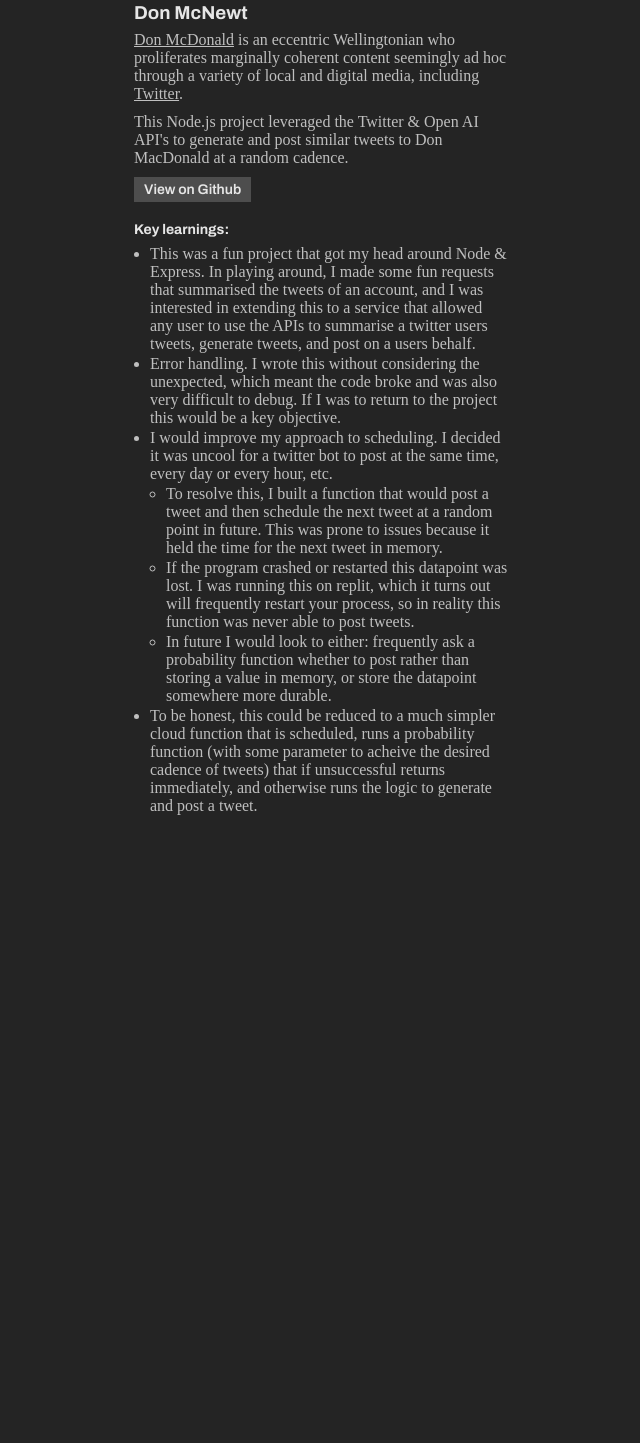
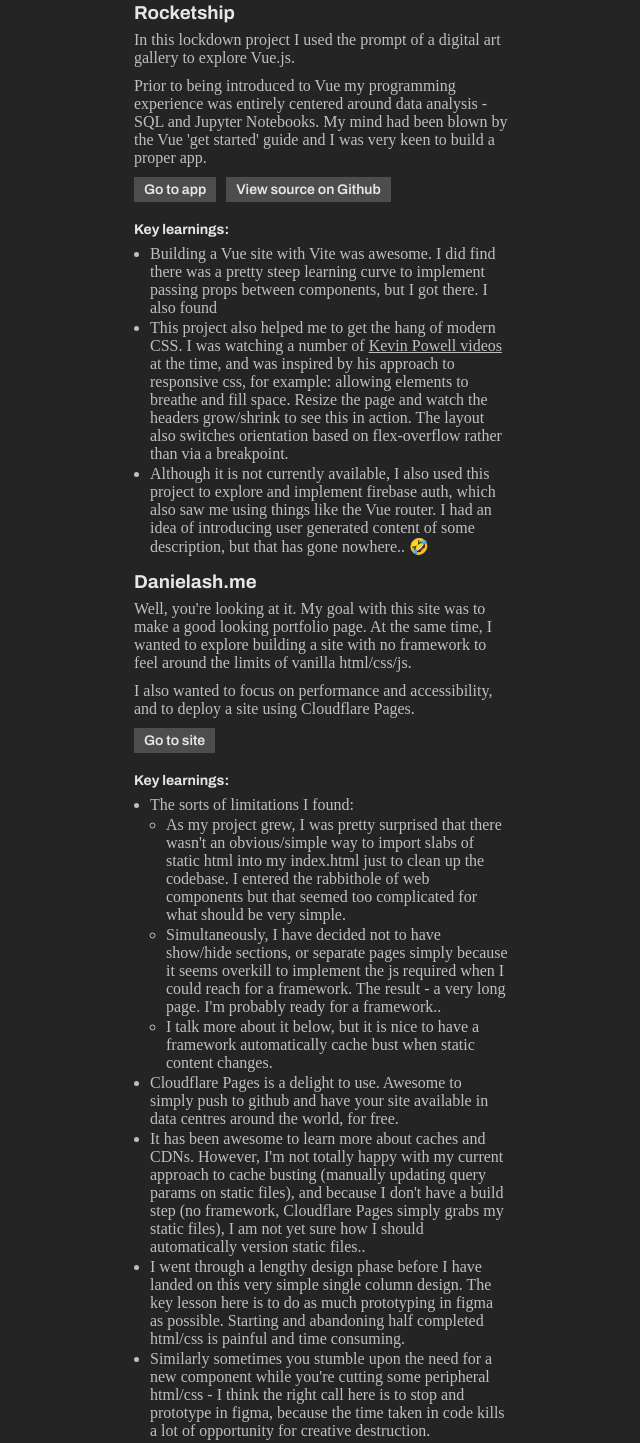
Before and after one commit to Daniel-Ash/danielash.me, a website: page public/index.html in a window 1280 px wide. Shown: the part 962-2405 px from the top of the page, without its empty margins (124-764 px from the left). Before the commit the page ends 1801 px from the top, so only its background shows below. Drawn offline with Linux system fonts and the light colour scheme; a web font is replaced by a local one.

Commit message:
add sections for rocketship and danielash.me

```diff
--- a/public/index.html
+++ b/public/index.html
@@ -61,13 +61,90 @@
         <div class="section">
           <h2>Projects</h2>
         </div>
-        <!--
-          <h3> Rocketship </h3>
+
+        <div class="section">
+          <div class="projectHeader">
+            <h3> Rocketship </h3>
+            <p> In this lockdown project I used the prompt of a digital art gallery to explore Vue.js. </p>
+            <p>Prior to being
+              introduced to Vue my programming experience was entirely centered around data analysis - SQL and Jupyter
+              Notebooks. My mind had been blown by the Vue 'get started' guide and I was very keen to build a proper
+              app.</p>
+            <div class="linkButtonContainer">
+              <a class="button" href="https://rocketship-20.danielash1.repl.co/">
+                <div class="linkButton">Go to app</div>
+              </a>
+              <a class="button" href="https://github.com/Daniel-Ash/Rocketship">
+                <div class="linkButton">View source on Github</div>
+              </a>
+            </div>
+          </div>
         </div>
+
         <div class="section">
-          <h3> Freedom Fightaz </h3>
+          <h4>Key learnings:</h4>
+          <ul>
+            <li> Building a Vue site with Vite was awesome. I did find there was a pretty steep learning curve to
+              implement passing props between components, but I got there. I also found </li>
+            <li> This project also helped me to get the hang of modern CSS. I was watching a number of <a
+                href="https://www.youtube.com/kepowob">Kevin Powell videos</a> at the time, and was inspired by his
+              approach to responsive css, for example: allowing elements to breathe and fill space. Resize the page and
+              watch the headers grow/shrink to see this in action. The layout
+              also switches orientation based on flex-overflow rather than via a breakpoint.
+            </li>
+            <li>Although it is not currently available, I also used this project to explore and implement firebase auth,
+              which also saw me using things like the Vue router.
+              I had an
+              idea of introducing user generated content of some description, but that has gone nowhere.. 🤣 </li>
+          </ul>
         </div>
-      -->
+
+        <div class="section">
+          <div class="projectHeader">
+            <h3> Danielash.me </h3>
+            <p> Well, you're looking at it. My goal with this site was to make a good looking portfolio page. At the
+              same time, I wanted to explore building a site with no framework to feel around the limits of vanilla
+              html/css/js.</p>
+            <p> I also wanted to focus on performance and accessibility, and to deploy a site using Cloudflare Pages.
+            </p>
+            <div class="linkButtonContainer">
+              <a class="button" href="https://danielash.me">
+                <div class="linkButton">Go to site</div>
+              </a>
+            </div>
+          </div>
+        </div>
+
+        <div class="section">
+          <h4>Key learnings:</h4>
+          <ul>
+            <li>The sorts of limitations I found: </li>
+            <ul>
+              <li>As my project grew, I was pretty surprised that there wasn't an obvious/simple way to import slabs of
+                static html into my index.html just to clean up the codebase. I entered the rabbithole of web components
+                but that seemed too complicated for what should be very simple.</li>
+              <li>Simultaneously, I have decided not to have show/hide sections, or separate pages simply because it
+                seems overkill to implement the js required when I could reach for a framework. The result - a very long
+                page. I'm probably ready for a framework.. </li>
+              <li>I talk more about it below, but it is nice to have a framework automatically cache bust when static
+                content changes.</li>
+            </ul>
+            <li>Cloudflare Pages is a delight to use. Awesome to simply push to github and have your site available in
+              data
+              centres around the world, for free.</li>
+            <li>It has been awesome to learn more about caches and CDNs. However, I'm not
+              totally happy with my current approach to cache busting (manually updating query params on static files),
+              and because I don't have a build step (no framework, Cloudflare Pages simply grabs my static files), I am
+              not yet sure how I should automatically version static files.. </li>
+            <li>I went through a lengthy design phase before I have landed on this very simple single column design. The
+              key lesson here is to do as much prototyping in figma as possible. Starting and abandoning half completed
+              html/css is painful and time consuming. </li>
+            <li>Similarly sometimes you stumble upon the need for a new component while you're cutting some peripheral
+              html/css - I think the right call here is to stop and prototype in figma, because the time taken in code
+              kills a lot of opportunity for creative destruction.</li>
+          </ul>
+        </div>
+
         <div class="section">
           <div class="projectHeader">
             <h3> Don McNewt </h3>
@@ -79,10 +156,11 @@
             <p>This Node.js project leveraged the Twitter & Open AI API's to generate and post similar tweets to Don
               MacDonald at a random cadence. </p>
             <a class="button" href="https://github.com/Daniel-Ash/don-mcnewt-bot">
-              <div class="linkButton">View on Github</div>
+              <div class="linkButton">View source on Github</div>
             </a>
           </div>
         </div>
+
         <div class="section">
           <h4>Key learnings:</h4>
           <ul>
@@ -123,9 +201,7 @@
               tweet.
             </li>
           </ul>
-
         </div>
-
       </div>
     </div>
   </div>
```
